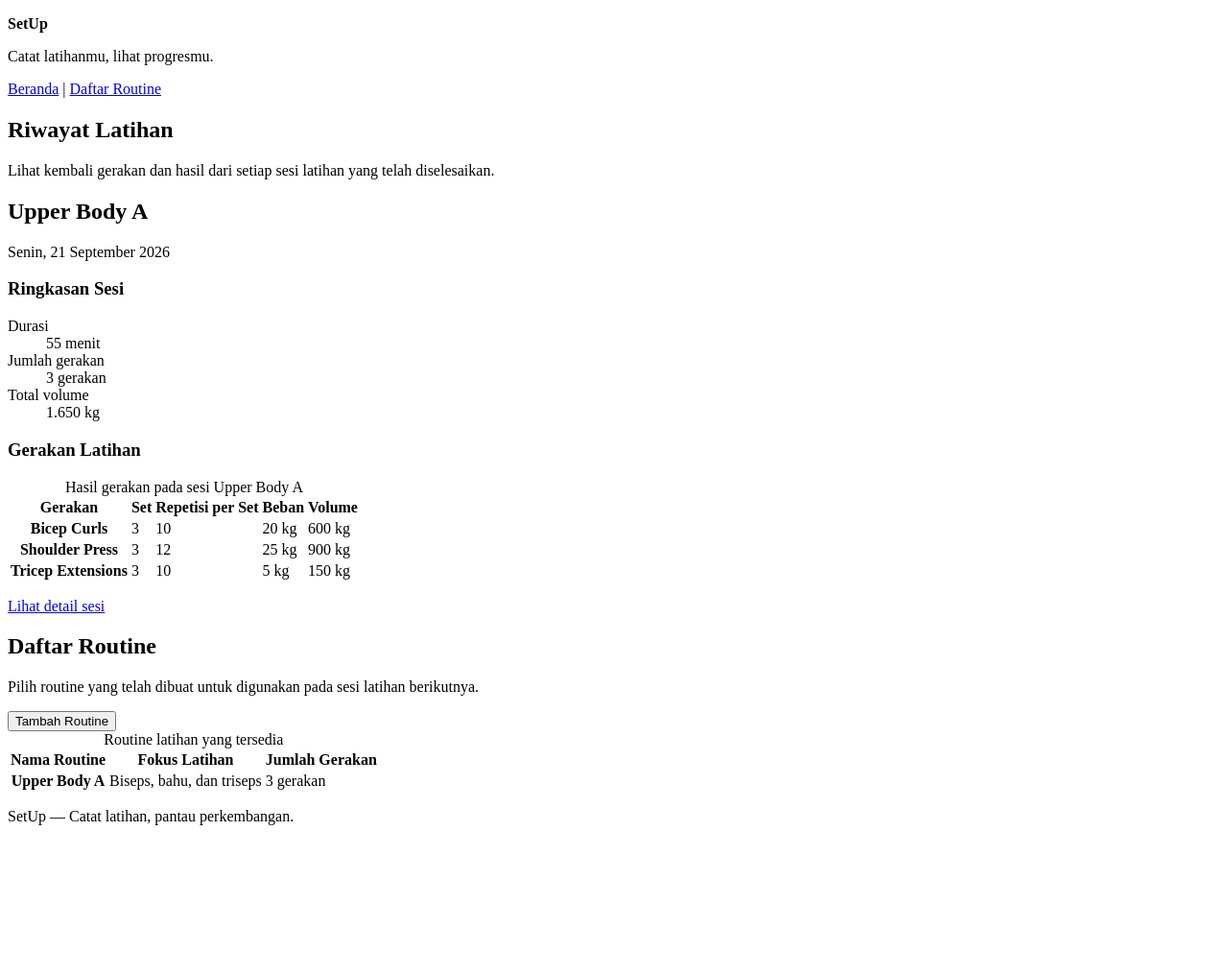
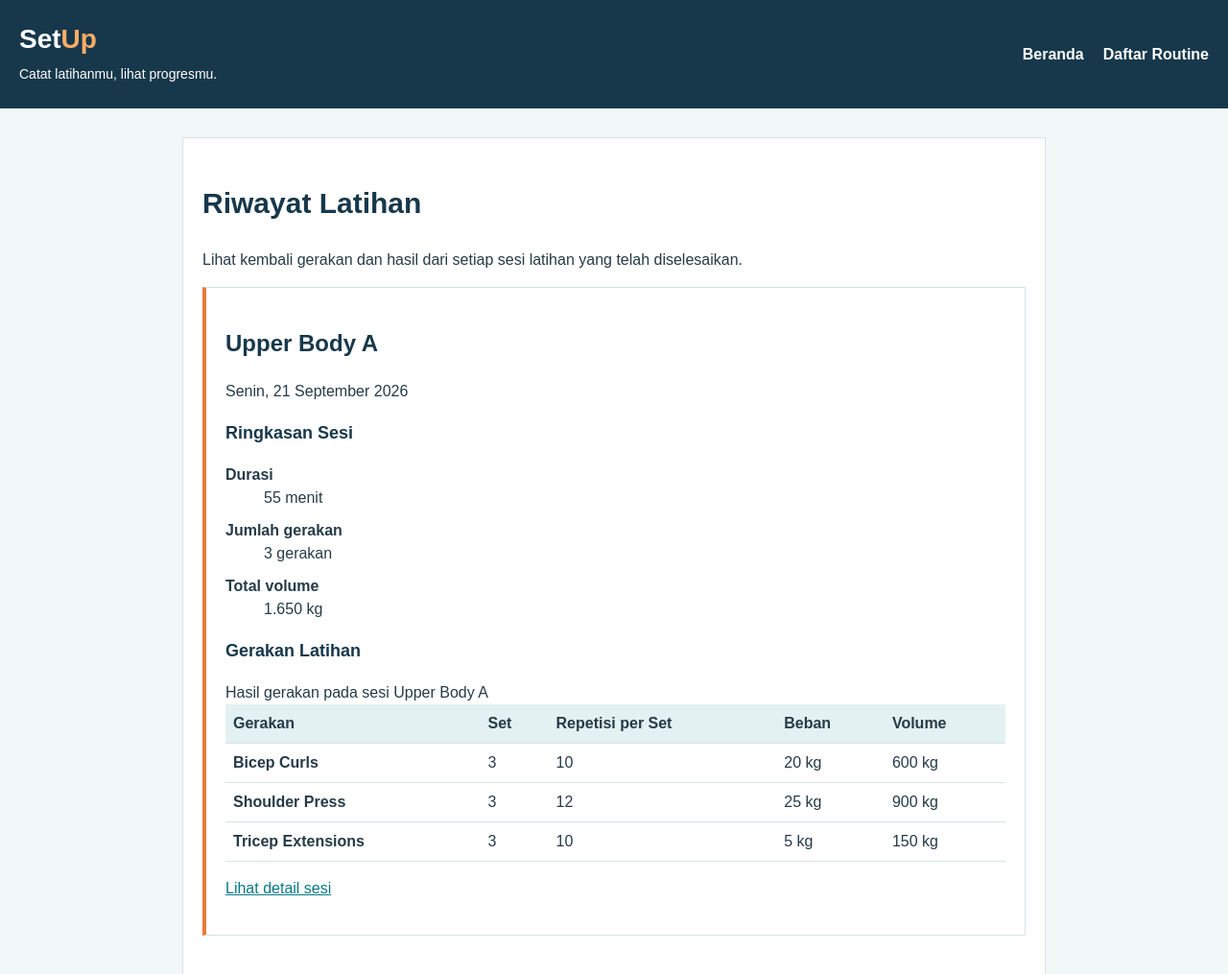
Before and after one commit to muhammadzaidanr/SetUp, a plain HTML site: page index.html in a window 1280 px wide. Shown: the top 1015 px of the page at 96% size. Before the commit the page ends 876 px from the top, so only its background shows below. Drawn offline with Linux system fonts and the light colour scheme.

Commit message:
Tambahkan CSS dasar dan tampilan responsif

```diff
--- a/index.html
+++ b/index.html
@@ -4,15 +4,20 @@
     <meta charset="UTF-8">
     <meta name="viewport" content="width=device-width, initial-scale=1.0">
     <title>Beranda | SetUp</title>
+    <link rel="stylesheet" href="style.css">
   </head>
   <body>
-    <header>
-      <p><strong>SetUp</strong></p>
-      <p>Catat latihanmu, lihat progresmu.</p>
+    <header class="site-header">
+      <div class="brand">
+        <p><strong>Set<span>Up</span></strong></p>
+        <p class="tagline">Catat latihanmu, lihat progresmu.</p>
+      </div>
 
       <nav aria-label="Navigasi utama">
-        <a href="index.html">Beranda</a> |
-        <a href="#daftar-routine">Daftar Routine</a>
+        <ul>
+          <li><a href="index.html">Beranda</a></li>
+          <li><a href="#daftar-routine">Daftar Routine</a></li>
+        </ul>
       </nav>
     </header>
 
--- /dev/null
+++ b/style.css
@@ -0,0 +1,184 @@
+/* Warna dan tulisan dasar */
+* {
+  box-sizing: border-box;
+}
+
+body {
+  margin: 0;
+  background-color: #f2f7f8;
+  color: #263b47;
+  font-family: Arial, sans-serif;
+  font-size: 16px;
+  line-height: 1.5;
+}
+
+h1, h2, h3 {
+  color: #17384b;
+}
+
+h1 {
+  font-size: 30px;
+}
+
+h2 {
+  font-size: 24px;
+}
+
+h3 {
+  font-size: 18px;
+}
+
+a {
+  color: #087986;
+}
+
+/* Bagian atas dan menu */
+.site-header {
+  background-color: #17384b;
+  color: white;
+  padding: 20px;
+  display: flex;
+  justify-content: space-between;
+  align-items: center;
+  gap: 20px;
+}
+
+.brand p {
+  margin: 0 0 5px;
+}
+
+.brand strong {
+  font-size: 28px;
+}
+
+.brand span {
+  color: #ffad66;
+}
+
+.tagline {
+  font-size: 14px;
+}
+
+nav ul {
+  display: flex;
+  gap: 20px;
+  list-style-type: none;
+  padding: 0;
+  margin: 0;
+}
+
+nav a {
+  color: white;
+  text-decoration: none;
+  font-weight: bold;
+}
+
+nav a:hover {
+  color: #ffad66;
+}
+
+/* Isi halaman */
+main {
+  width: 90%;
+  max-width: 900px;
+  margin: 30px auto;
+}
+
+section, article, fieldset {
+  background-color: white;
+  border: 1px solid #d7e3e6;
+  padding: 20px;
+  margin-bottom: 20px;
+}
+
+article {
+  border-left: 4px solid #e77b39;
+}
+
+dt, label, legend {
+  font-weight: bold;
+}
+
+dd {
+  margin-bottom: 10px;
+}
+
+img {
+  max-width: 100%;
+  height: auto;
+}
+
+/* Tabel dan formulir */
+table {
+  width: 100%;
+  border-collapse: collapse;
+}
+
+caption, th, td {
+  text-align: left;
+}
+
+th, td {
+  border-bottom: 1px solid #d7e3e6;
+  padding: 8px;
+}
+
+thead {
+  background-color: #e4f1f2;
+}
+
+input, select, textarea {
+  max-width: 100%;
+  padding: 8px;
+  border: 1px solid #a9bfc5;
+  font-family: Arial, sans-serif;
+  font-size: 16px;
+}
+
+button {
+  background-color: #e77b39;
+  color: white;
+  border: none;
+  padding: 10px 16px;
+  font-size: 16px;
+  font-weight: bold;
+}
+
+footer {
+  background-color: #17384b;
+  color: white;
+  text-align: center;
+  padding: 20px;
+}
+
+/* Pada layar kecil, menu menjadi vertikal */
+@media (max-width: 600px) {
+  .site-header {
+    display: block;
+  }
+
+  nav ul {
+    display: block;
+    margin-top: 10px;
+  }
+
+  nav li {
+    margin-bottom: 10px;
+  }
+
+  main {
+    width: 94%;
+  }
+
+  section, article, fieldset {
+    padding: 10px;
+  }
+
+  table {
+    font-size: 12px;
+  }
+
+  th, td {
+    padding: 4px;
+  }
+}
```
Also changed, not shown: detail-latihan.html (+7 -3 lines), tambah-latihan.html (+7 -3 lines), docs/screenshots/Screenshot 2026-09-27 185217.png (deleted), docs/screenshots/Screenshot 2026-09-27 185409.png (deleted), docs/screenshots/Screenshot 2026-09-27 185419.png (deleted), docs/screenshots/Screenshot 2026-09-27 185441.png (deleted).
